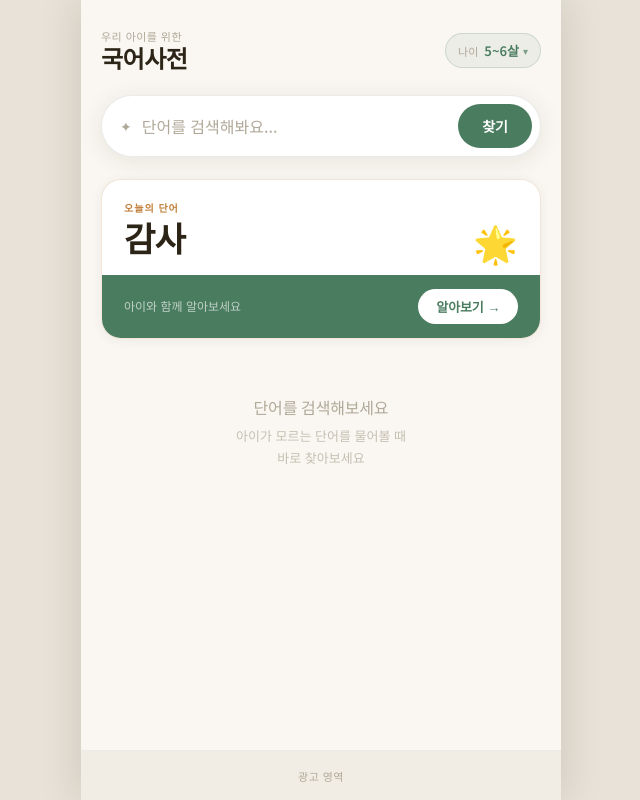
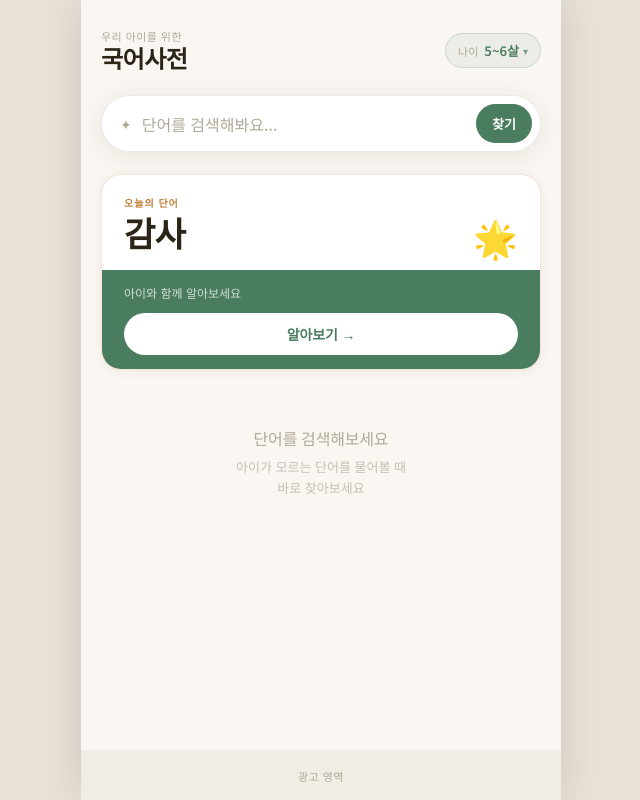
Before and after one commit to seosung89/kids-dictionary, a plain HTML site: page index.html in a window 1280 px wide. Shown: the whole page, without its empty margins (319-959 px from the left). Drawn offline with Linux system fonts and the light colour scheme; no server answers.

Commit message:
Update style.css

```diff
--- a/style.css
+++ b/style.css
@@ -127,12 +127,22 @@ body {
 .search-input::placeholder { color: var(--text-hint); }
 .search-btn {
   background: var(--sage); color: #fff; border: none;
-  border-radius: var(--radius-pill); padding: 12px 24px;
-  font-family: var(--font-body); font-size: 14px; font-weight: 600;
-  cursor: pointer; transition: all 0.15s; white-space: nowrap;
+  border-radius: var(--radius-pill); padding: 10px 16px;
+  font-family: var(--font-body); font-size: 13px; font-weight: 600;
+  cursor: pointer; transition: all 0.15s;
+  white-space: nowrap; flex-shrink: 0;
 }
 .search-btn:hover { background: var(--sage-light); }
 .search-btn:active { transform: scale(0.97); }
+.search-clear {
+  width: 24px; height: 24px; border-radius: 50%;
+  background: var(--surface2); border: none;
+  color: var(--text-hint); font-size: 11px;
+  cursor: pointer; flex-shrink: 0;
+  display: flex; align-items: center; justify-content: center;
+  transition: all 0.15s; margin-left: 6px;
+}
+.search-clear:hover { background: var(--surface3); }
 
 /* ── 오늘의 단어 ─── */
 .today-card {
@@ -156,20 +166,20 @@ body {
 .today-emoji { font-size: 36px; line-height: 1; flex-shrink: 0; }
 .today-footer {
   background: var(--sage); padding: 0.875rem 1.375rem;
-  display: flex; align-items: center; justify-content: space-between;
+  display: flex; flex-direction: column; gap: 10px;
 }
 .today-footer-text {
-  font-size: 12px; color: rgba(255,255,255,0.65);
-  flex: 1; margin-right: 12px; line-height: 1.4;
+  font-size: 12px; color: rgba(255,255,255,0.75);
+  line-height: 1.55;
 }
 .today-btn {
   background: #fff; border: none; border-radius: var(--radius-pill);
-  color: var(--sage); font-family: var(--font-body); font-size: 13px; font-weight: 600;
-  padding: 8px 18px; cursor: pointer; white-space: nowrap; transition: all 0.15s;
-  letter-spacing: -0.01em;
+  color: var(--sage); font-family: var(--font-body); font-size: 14px; font-weight: 600;
+  padding: 11px; cursor: pointer; transition: all 0.15s;
+  letter-spacing: -0.01em; width: 100%; text-align: center;
 }
 .today-btn:hover { background: var(--surface2); }
-.today-btn:active { transform: scale(0.96); }
+.today-btn:active { transform: scale(0.98); }
 .today-btn:disabled { opacity: 0.4; cursor: not-allowed; }
 
 /* 최근 검색 */
```
